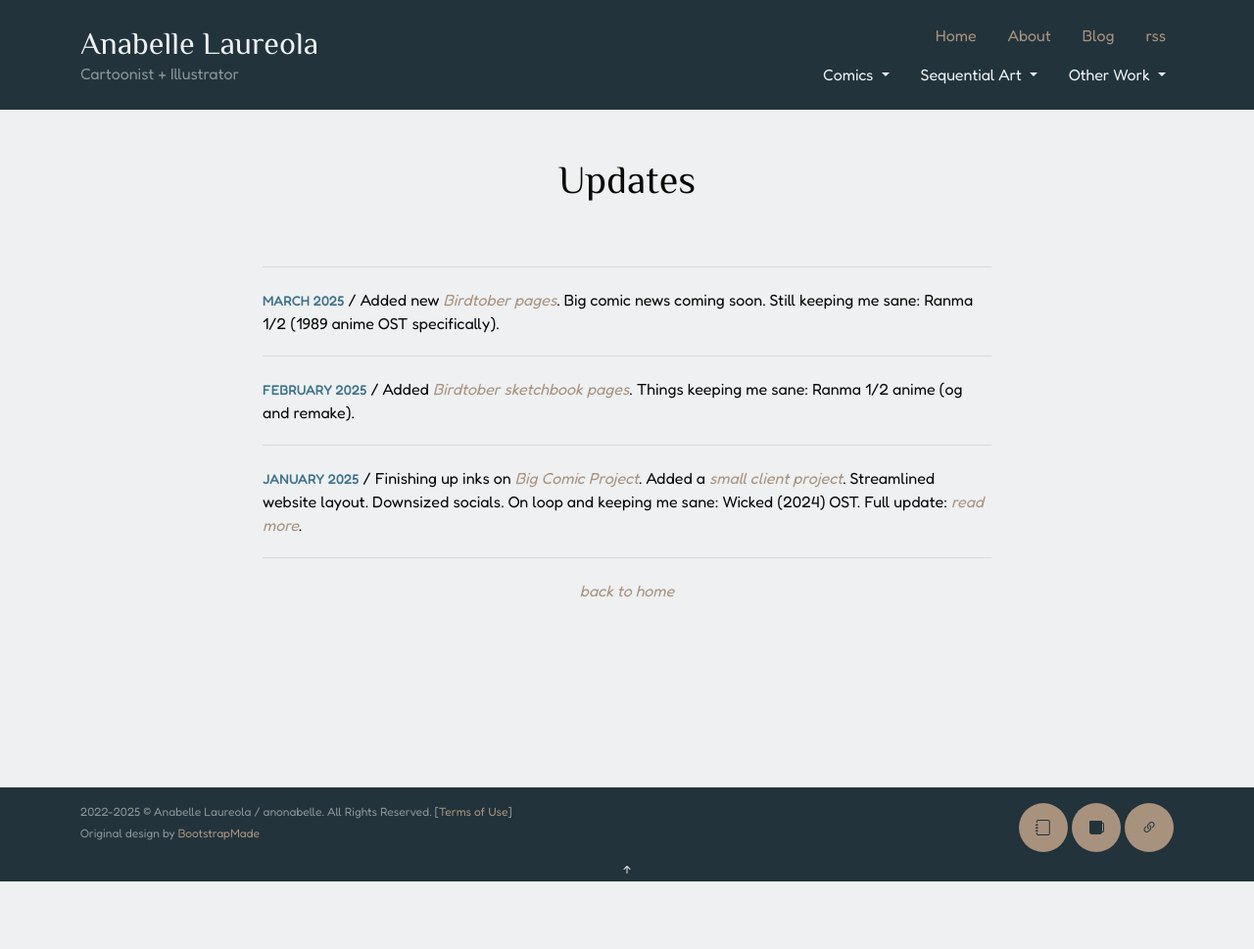
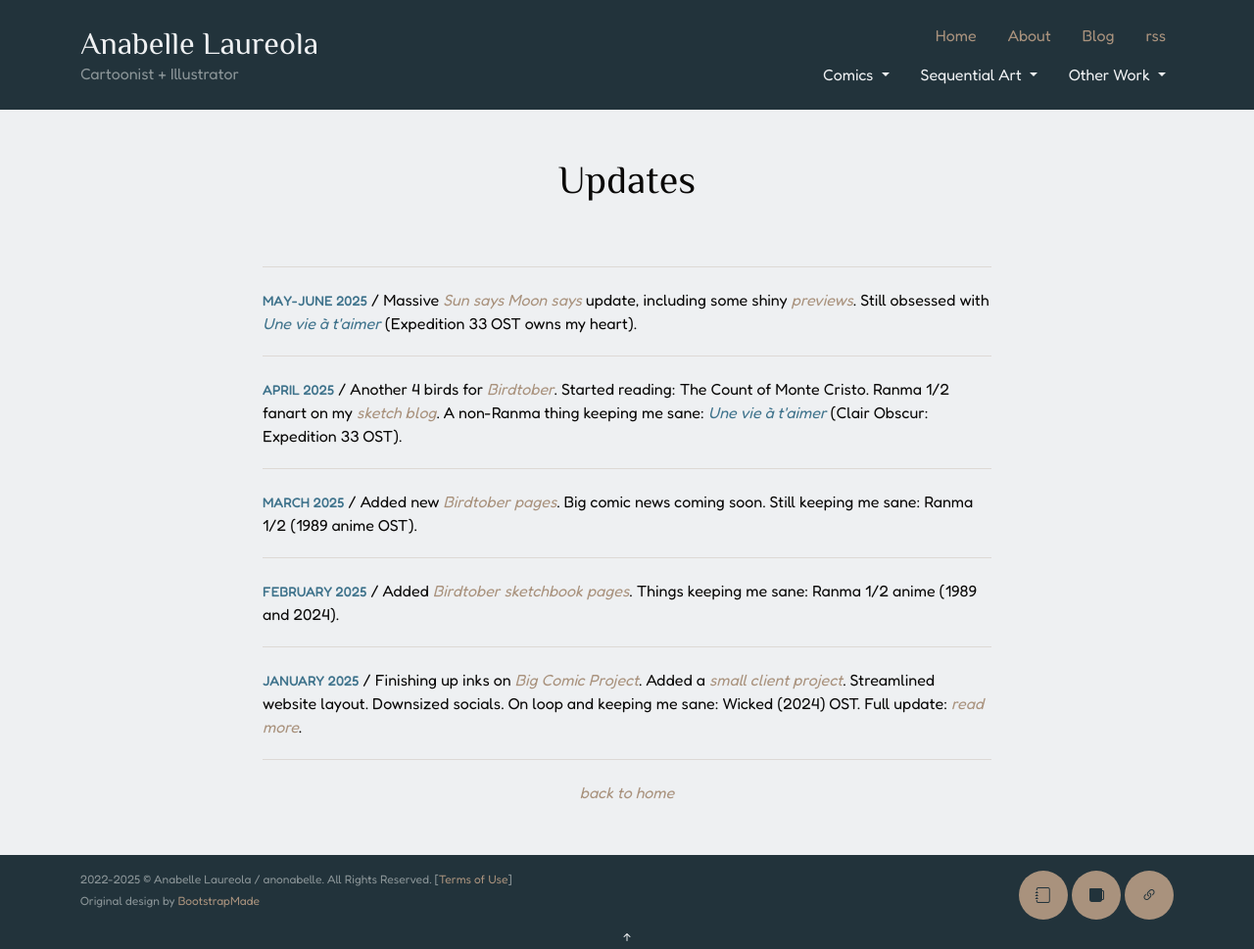
Before and after one commit to nabelore/nabelore.github.io, a Jekyll site: the page built from assets/html/updates.html, in a window 1280 px wide. Shown: the whole page at 98% size. Built offline with Jekyll 4.4.1, drawn with Linux system fonts in a browser that asks for light colours; before the commit the page ends 900 px from its top, so only the background shows below that.

Commit message:
Update SunMoon
Update homepage to feature SunMoon as latest project. Update SunMoon project page with new data. Add SunMoon assets.

```diff
--- a/_data/updates-2025.yml
+++ b/_data/updates-2025.yml
@@ -1,15 +1,34 @@
 # site.data.updates-2025
 
+
+- name: May-June 2025
+  desc: >
+    Massive <a href=/sunmoon>Sun says Moon says</a> update, including some shiny <a href="/sunmoon-preview-read">previews</a>.
+    Still obsessed with <i>Une vie à t'aimer</i> (Expedition 33 OST owns my heart).
+- name: April 2025
+  desc: >
+    Another 4 birds for <a href="/posts/birdtober-part-3">Birdtober</a>.
+    Started reading: The Count of Monte Cristo.
+    Ranma 1/2 fanart on my <a target=_blank href=https://anonabelle.tumblr.com/tagged/ranma%201%2F2>sketch blog</a>.
+    A non-Ranma thing keeping me sane: <i>Une vie à t'aimer</i> (Clair Obscur: Expedition 33 OST).
+  readmoreurl:
 - name: March 2025
   desc: >
-    Added new <a href="/posts/birdtober-part-2">Birdtober pages</a>. Big comic news coming soon. Still keeping me sane: Ranma 1/2 (1989 anime OST specifically).
+    Added new <a href="/posts/birdtober-part-2">Birdtober pages</a>.
+    Big comic news coming soon.
+    Still keeping me sane: Ranma 1/2 (1989 anime OST).
   readmoreurl:
 - name: February 2025
   desc: >
-    Added <a href="/posts/birdtober">Birdtober sketchbook pages</a>. Things keeping me sane: Ranma 1/2 anime (og and remake).
+    Added <a href="/posts/birdtober">Birdtober sketchbook pages</a>.
+    Things keeping me sane: Ranma 1/2 anime (1989 and 2024).
   readmoreurl:
 
 - name: January 2025
   desc: >
-    Finishing up inks on <a href=/sunmoon>Big Comic Project</a>. Added a <a href="/oops">small client project</a>. Streamlined website layout. Downsized socials. On loop and keeping me sane: Wicked (2024) OST. Full update:
+    Finishing up inks on <a href=/sunmoon>Big Comic Project</a>.
+    Added a <a href="/oops">small client project</a>. Streamlined website layout.
+    Downsized socials.
+    On loop and keeping me sane: Wicked (2024) OST.
+    Full update:
   readmoreurl: /posts/2025-01-update
--- /dev/null
+++ b/assets/html/sunmoon-preview-read.html
@@ -0,0 +1,59 @@
+---
+title: read Sun says Moon says - Preview
+permalink: /sunmoon-preview-read
+redirect_from:
+- /assets/html/sunmoon-preview-read
+- /assets/html/sunmoon-preview-read.html
+layout: read-vert
+description:
+keywords:
+---
+
+<section class="section mt-5">
+  <div class="container text-center">
+      <a href="/sunmoon" class="btn btn1" role="button">go back</a>
+    </div>
+</section>
+
+<section class="section" id="">
+  <div class="container-sm">
+
+    <div class="row justify-content-center">
+      <div class="col item web text-center py-5 mb-0">
+        <h2>Sun says Moon says</h2>
+        <span>7-page preview</span>
+      </div>
+    </div>
+
+    <div class="row justify-content-center">
+      <div class="item web col-12 col-sm-10 col-lg-8 px-sm-2 px-0">
+        {% for item in site.data.gallery-sunmoon %}
+        {% if item.name == "Cover - Front" or item.category == "pages" %}
+          <img class="read-img-vert img-fluid rounded mx-auto d-block mb-4" src="{{ item.img }}">
+        {% endif %}
+        {% endfor %}
+      </div>
+    </div>
+
+  </div>
+</section>
+
+<!-- Featured text -->
+<section class="section bgColoDark">
+  <div class="container my-2 justify-content-center align-items-center">
+
+      <div class="row justify-content-center">
+        <div class="col-10 col-sm-6 text-center py-5 mb-0">
+          <h3 class="mb-0">Thank you for reading! <span class="textaccent2">Catch the full reading experience of</span> Sun says Moon says <span class="textaccent2">at the Philippine International Comics Festival on July 5 & 6, 2025</span>.</h3>
+        </div>
+
+      </div>
+
+  </div> <!-- end container -->
+</section>
+
+<section class="section my-5">
+  <div class="container text-center">
+      <a href="/sunmoon" class="btn btn1" role="button">go back</a>
+  </div>
+</section>
```
Also changed, not shown: _data/gallery-sunmoon.yml (+52 -1 lines), _data/nav-proj.yml (+19 -14 lines), assets/html/sunmoon.html (+33 -5 lines), index.html (+26 -3 lines), assets/proj/sunmoon/SunMoon_cover-back.jpg (added), assets/proj/sunmoon/SunMoon_cover-front.jpg (added), assets/proj/sunmoon/SunMoon_cover-square.jpg (added), assets/proj/sunmoon/SunMoon_sample-page-1.jpg (added), assets/proj/sunmoon/SunMoon_sample-page-2.jpg (added), assets/proj/sunmoon/SunMoon_sample-page-3.jpg (added), assets/proj/sunmoon/SunMoon_sample-page-4.jpg (added), assets/proj/sunmoon/SunMoon_sample-page-5.jpg (added), assets/proj/sunmoon/SunMoon_sample-page-6.jpg (added), assets/proj/sunmoon/SunMoon_sample-page-7.jpg (added).
